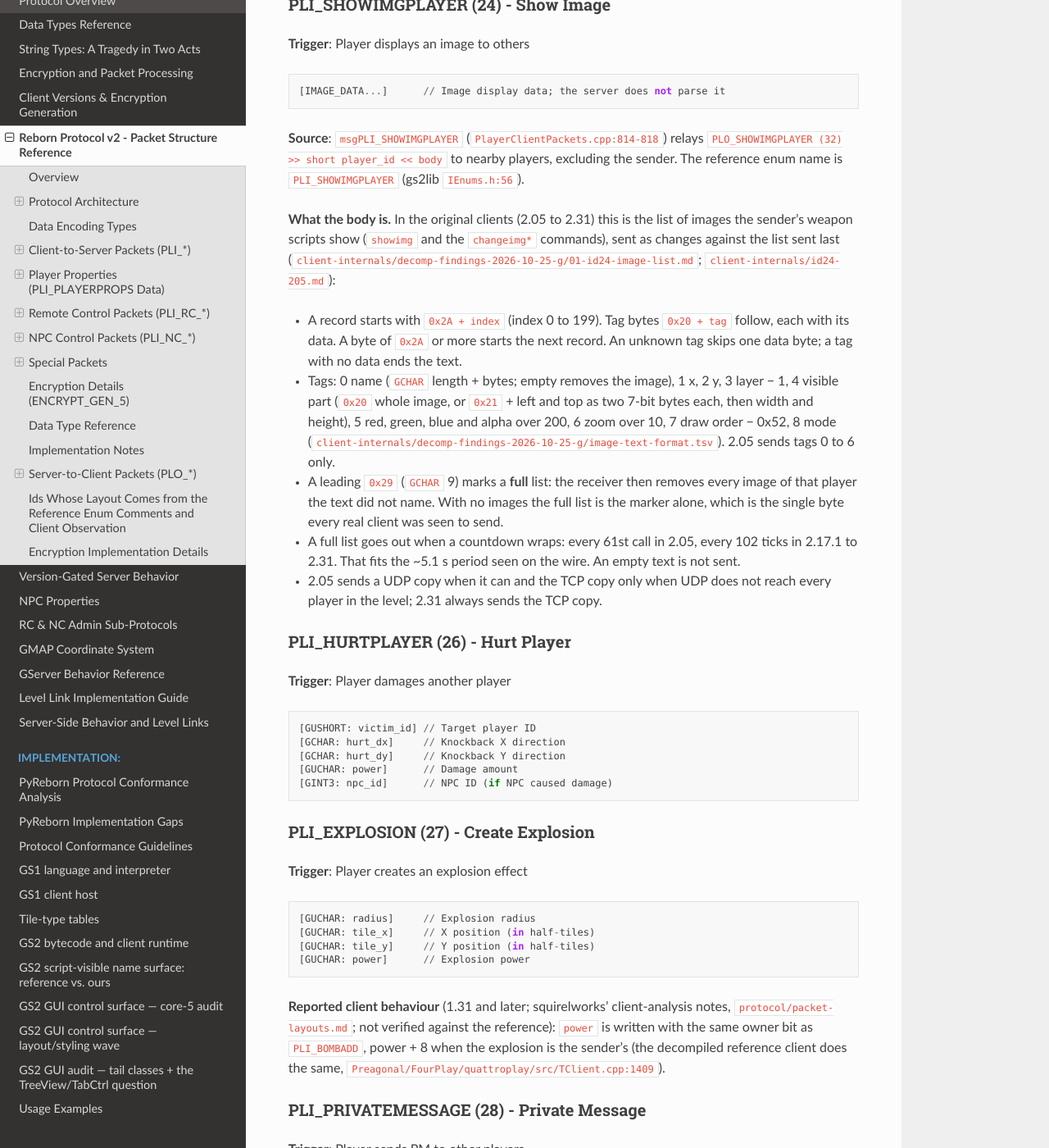
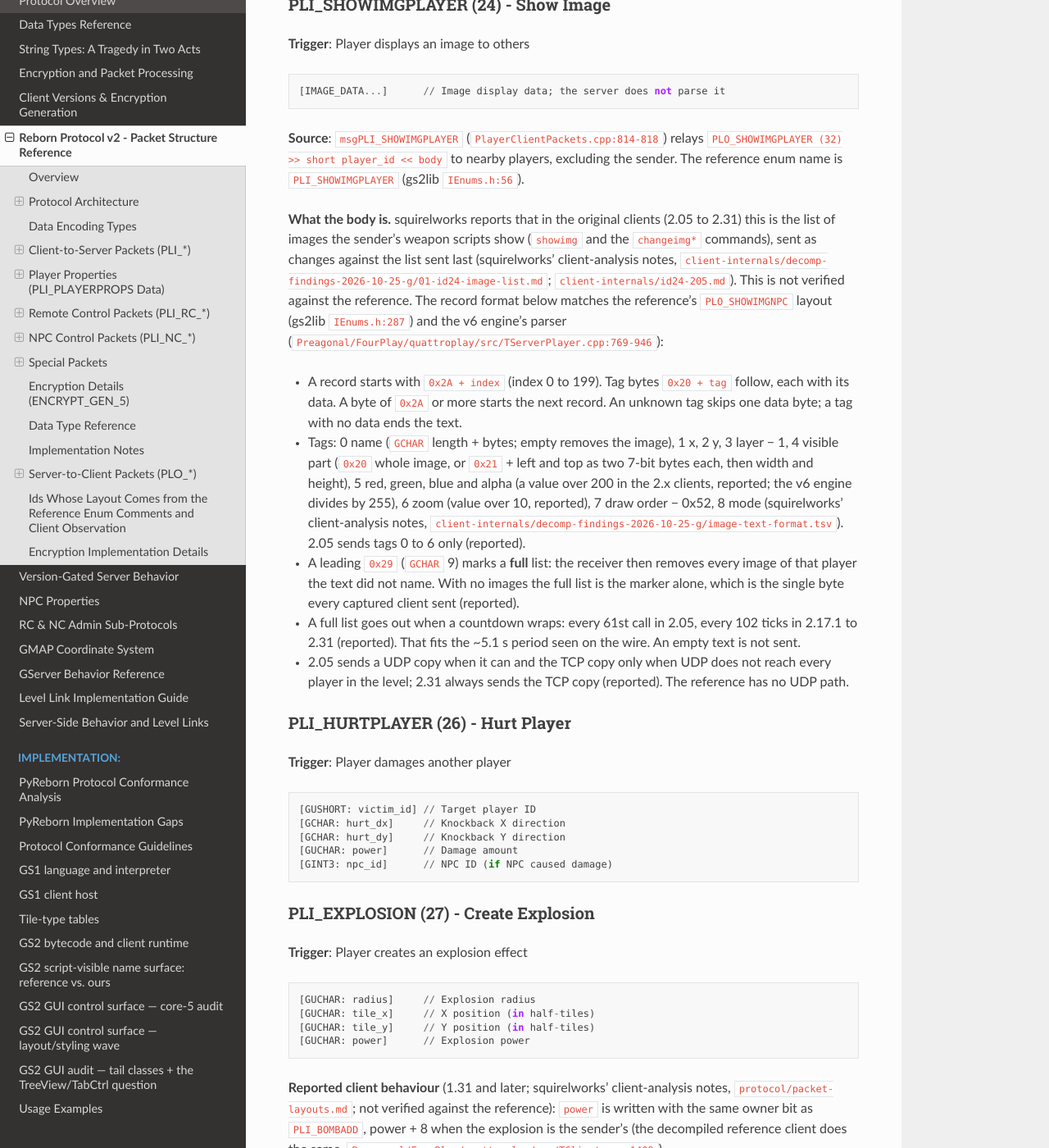
Before and after one commit to hosler/reborn-protocol-docs, a Sphinx documentation site: the page built from docs/protocol/packet-structures.md, in a window 1280 px wide and 1400 px high, scrolled down 9423 px. Shown: the whole window at 82% size. Built offline with Sphinx 7.4.7 and the Read the Docs theme 3.1.0, drawn with Linux system fonts in a browser that asks for light colours; some of the changed text lies outside the part shown.

Commit message:
PR #32 fixups: image-list build specifics labelled as reported, 166 cross-linked
Colour scale, send period, UDP copy, capture of the one-byte list and the
2.05 tag range carry the reported label; the v6 engine divides colours by 255.
Record format tied to the PLO_SHOWIMGNPC layout and the v6 parser. The
PLO_SHOWIMGNPC section now points at the new list instead of saying the
encodings are not derived. Analysis-repo links turned into plain text.

Co-Authored-By: Claude <noreply@anthropic.com>

````diff
--- a/docs/protocol/packet-structures.md
+++ b/docs/protocol/packet-structures.md
@@ -371,24 +371,29 @@ name instead. The reference server ignores the packet when it has an NPC-server
 `PLO_SHOWIMGPLAYER (32) >> short player_id << body` to nearby players, excluding the
 sender. The reference enum name is `PLI_SHOWIMGPLAYER` (gs2lib `IEnums.h:56`).
 
-**What the body is.** In the original clients (2.05 to 2.31) this is the list of images the
-sender's weapon scripts show (`showimg` and the `changeimg*` commands), sent as changes
-against the list sent last ([`client-internals/decomp-findings-2026-10-25-g/01-id24-image-list.md`](https://github.com/squirelworks/Graal_analysis/blob/main/client-internals/decomp-findings-2026-10-25-g/01-id24-image-list.md); [`client-internals/id24-205.md`](https://github.com/squirelworks/Graal_analysis/blob/main/client-internals/id24-205.md)):
+**What the body is.** squirelworks reports that in the original clients (2.05 to 2.31) this is
+the list of images the sender's weapon scripts show (`showimg` and the `changeimg*` commands),
+sent as changes against the list sent last (squirelworks' client-analysis notes,
+`client-internals/decomp-findings-2026-10-25-g/01-id24-image-list.md`; `client-internals/id24-205.md`).
+This is not verified against the reference. The record format below matches the reference's
+`PLO_SHOWIMGNPC` layout (gs2lib `IEnums.h:287`) and the v6 engine's parser
+(`Preagonal/FourPlay/quattroplay/src/TServerPlayer.cpp:769-946`):
 
 - A record starts with `0x2A + index` (index 0 to 199). Tag bytes `0x20 + tag` follow, each
   with its data. A byte of `0x2A` or more starts the next record. An unknown tag skips one
   data byte; a tag with no data ends the text.
 - Tags: 0 name (`GCHAR` length + bytes; empty removes the image), 1 x, 2 y, 3 layer − 1,
   4 visible part (`0x20` whole image, or `0x21` + left and top as two 7-bit bytes each, then
-  width and height), 5 red, green, blue and alpha over 200, 6 zoom over 10, 7 draw order −
-  0x52, 8 mode ([`client-internals/decomp-findings-2026-10-25-g/image-text-format.tsv`](https://github.com/squirelworks/Graal_analysis/blob/main/client-internals/decomp-findings-2026-10-25-g/image-text-format.tsv)). 2.05 sends tags 0 to 6 only.
+  width and height), 5 red, green, blue and alpha (a value over 200 in the 2.x clients,
+  reported; the v6 engine divides by 255), 6 zoom (value over 10, reported), 7 draw order −
+  0x52, 8 mode (squirelworks' client-analysis notes, `client-internals/decomp-findings-2026-10-25-g/image-text-format.tsv`). 2.05 sends tags 0 to 6 only (reported).
 - A leading `0x29` (`GCHAR` 9) marks a **full** list: the receiver then removes every image
   of that player the text did not name. With no images the full list is the marker alone,
-  which is the single byte every real client was seen to send.
+  which is the single byte every captured client sent (reported).
 - A full list goes out when a countdown wraps: every 61st call in 2.05, every 102 ticks in
-  2.17.1 to 2.31. That fits the ~5.1 s period seen on the wire. An empty text is not sent.
+  2.17.1 to 2.31 (reported). That fits the ~5.1 s period seen on the wire. An empty text is not sent.
 - 2.05 sends a UDP copy when it can and the TCP copy only when UDP does not reach every
-  player in the level; 2.31 always sends the TCP copy.
+  player in the level; 2.31 always sends the TCP copy (reported). The reference has no UDP path.
 
 ### PLI_HURTPLAYER (26) - Hurt Player
 **Trigger**: Player damages another player
@@ -1785,10 +1790,11 @@ nearby players (`server/src/player/packets/PlayerClientPackets.cpp:816`).
 ```
 The NPC form of this packet is `PLO_SHOWIMGNPC (166)`.
 
-**Original clients**: the receiver applies the record format described under
+**Reported client behaviour** (squirelworks' client-analysis notes, `client-internals/decomp-findings-2026-10-25-g/01-id24-image-list.md`; not verified against the reference): the receiver applies the record format described under
 `PLI_SHOWIMGPLAYER (24)` to that player's images. A new image starts with layer 1, colours 200
 each, zoom 10 and mode 0, and fields other than the name apply only to an image that already
-exists ([`client-internals/decomp-findings-2026-10-25-g/01-id24-image-list.md`](https://github.com/squirelworks/Graal_analysis/blob/main/client-internals/decomp-findings-2026-10-25-g/01-id24-image-list.md)).
+exists. The v6 engine confirms the last rule
+(`Preagonal/FourPlay/quattroplay/src/TServerPlayer.cpp:837-882`).
 
 ### PLO_NPCWEAPONADD (33) - NPC Weapon Added
 **Trigger**: Player gains a weapon (login, or a script gives it)
@@ -2379,7 +2385,7 @@ Index 9 is special: it makes the client erase all of the NPC's showimgs, and the
 level-entry form starts with it (`NPC.cpp:274`). The property ids are listed in the enum
 comment (gs2lib `IEnums.h:287`: 0 image, 1 x, 2 y, 3 layer, 4 image part, 5 and 6 particle
 data, 7 angle, 8 particle). The server serializes them in
-`ShowImg::getAllPropsPacket`. The per-property encodings are not derived here.
+`ShowImg::getAllPropsPacket`. The record format is described under `PLI_SHOWIMGPLAYER (24)`.
 
 ### PLO_GHOSTMODE (170) - Ghost Mode
 **Trigger**: Player enters/exits ghost mode. The reference server never sends it and the
````
